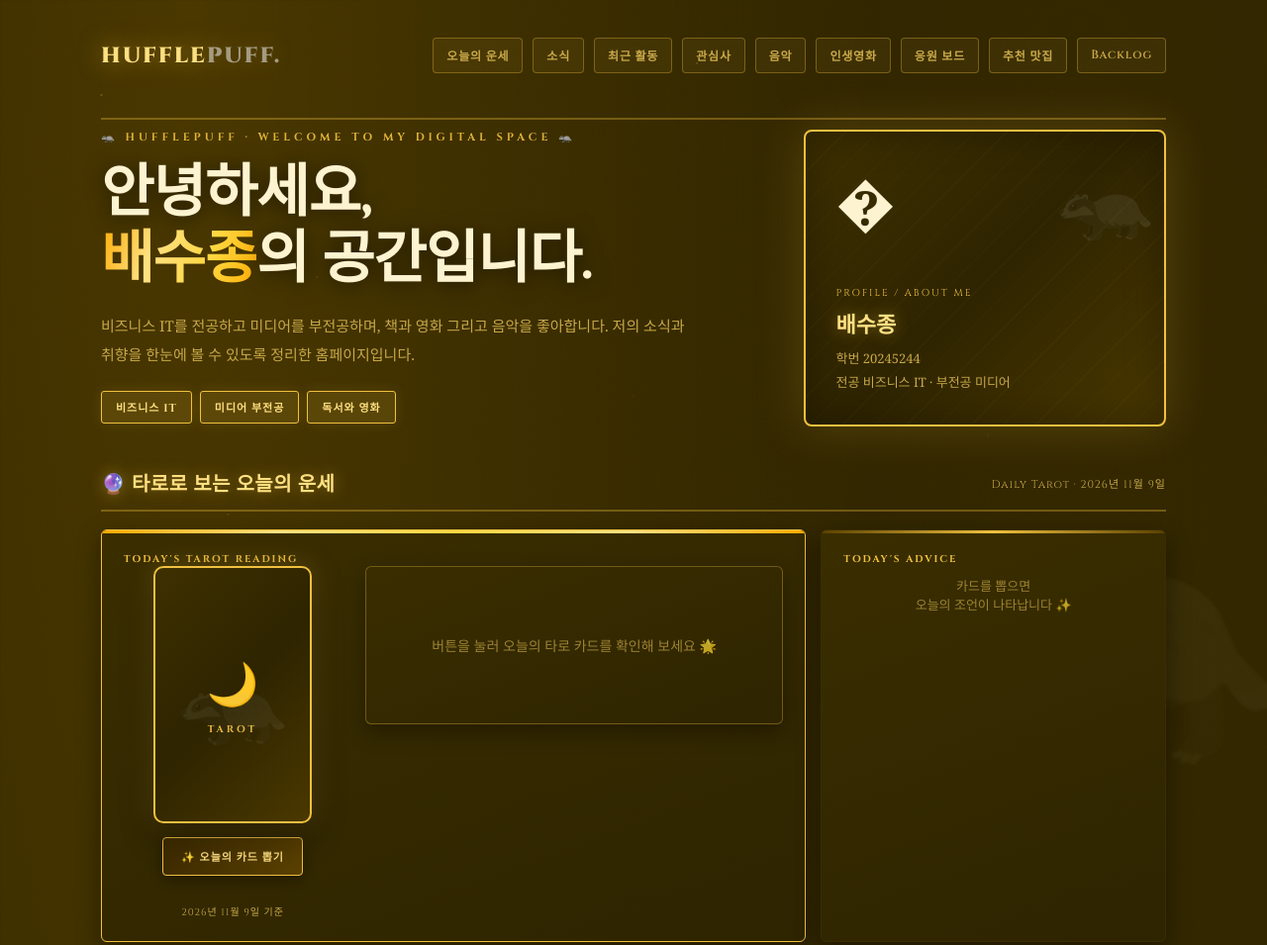
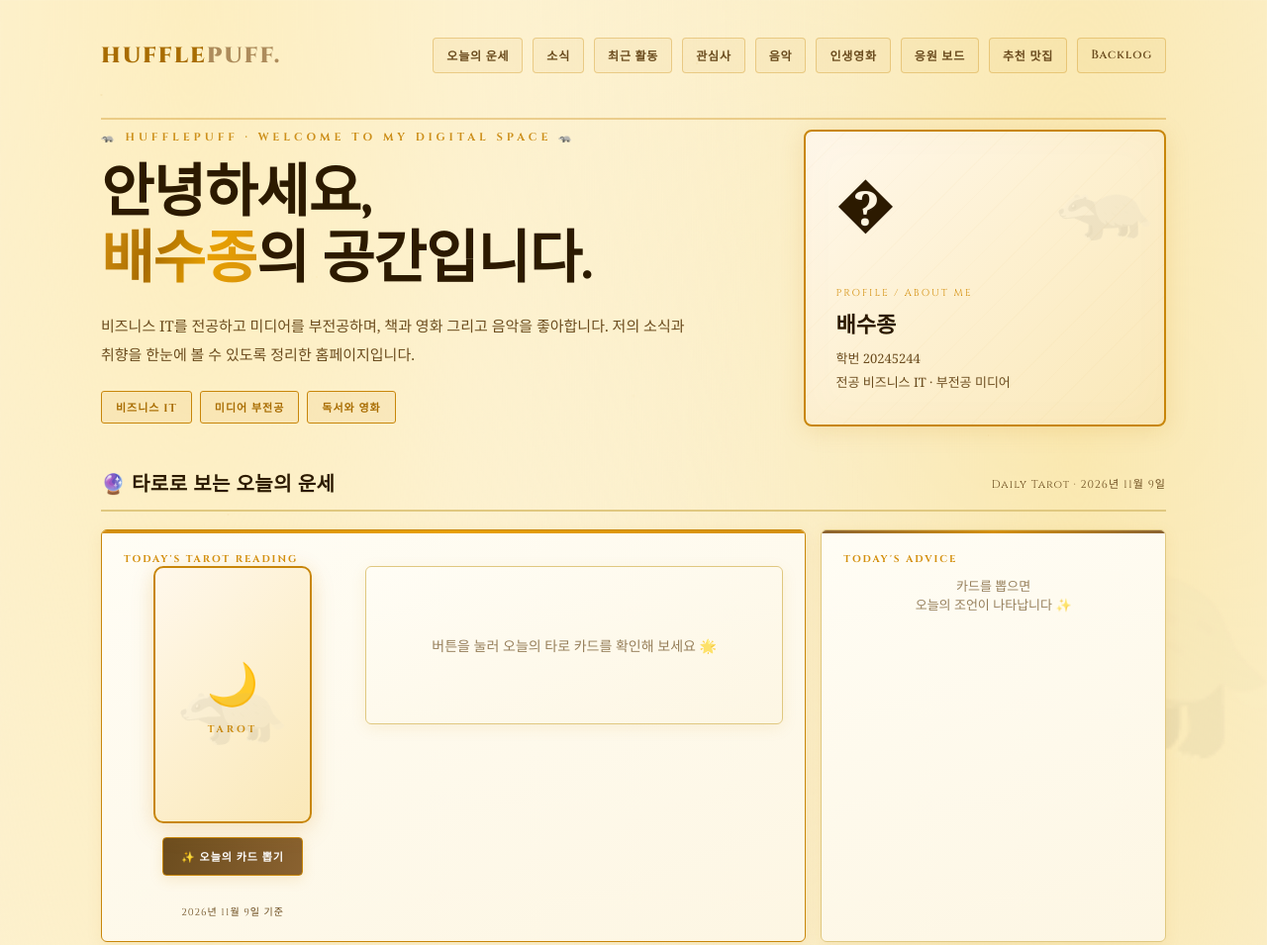
Before and after one commit to sujong45/sujong45.github.io, a website: page index.html in a window 1280 px wide. Shown: the top 955 px of the page at 99% size. Drawn offline with Linux system fonts and the light colour scheme; no server answers.

Commit message:
style: 후플푸프 라이트 테마로 전환 (가독성 개선)

```diff
--- a/index.html
+++ b/index.html
@@ -3,64 +3,64 @@
 <head>
 <meta charset="UTF-8">
 <meta name="viewport" content="width=device-width,initial-scale=1">
-<meta name="theme-color" content="#2e2400">
+<meta name="theme-color" content="#f0c040">
 <title>배수종 | Personal Homepage</title>
 <link rel="preconnect" href="https://fonts.googleapis.com">
 <link rel="preconnect" href="https://fonts.gstatic.com" crossorigin>
 <link href="https://fonts.googleapis.com/css2?family=Cinzel:wght@400;600;700;900&family=Noto+Serif+KR:wght@400;500;700&display=swap" rel="stylesheet">
 <style>
 /* ══════════════════════════════════════
-   후플푸프 테마 — 기본 설정
-   Colors: Yellow #f0c040 / Black #1a1400 / Earth tones
+   후플푸프 테마 — 라이트 에디션
+   Colors: Amber gold + Warm parchment (가독성 개선)
 ══════════════════════════════════════ */
 :root{
-  --bg:       #2e2400;
-  --bg2:      #382d00;
-  --surface:  #443600;
-  --yellow:   #f0c040;
-  --yellow2:  #ffe082;
-  --yellow3:  #ffd740;
-  --amber:    #ffab00;
-  --black:    #1a1400;
-  --earth:    #3d2b00;
-  --earth2:   #5a4000;
-  --parchment:#fdf3d0;
-  --parch2:   #f5e8b0;
-  --text:     #f5e8c0;
-  --text2:    #c8a84a;
-  --border:   #3a2e00;
-  --border2:  #f0c04055;
+  --bg:       #fdf6e3;
+  --bg2:      #f5ead0;
+  --surface:  #fff8ec;
+  --yellow:   #c8860a;
+  --yellow2:  #a86c00;
+  --yellow3:  #e8a000;
+  --amber:    #d4900f;
+  --black:    #2c1a00;
+  --earth:    #6b4c1e;
+  --earth2:   #8a6230;
+  --parchment:#fff8ec;
+  --parch2:   #fdf0d0;
+  --text:     #2c1a00;
+  --text2:    #6b4c1e;
+  --border:   #e0c880;
+  --border2:  #c8860a55;
   font-family:'Noto Serif KR',Georgia,serif;
   color:var(--text);
   background:var(--bg);
-  color-scheme:dark;
+  color-scheme:light;
 }
 *{box-sizing:border-box}
 html{scroll-behavior:smooth}
 body{
   margin:0;
   background:
-    radial-gradient(ellipse at 15% 0%,   #4a3800 0%,transparent 45%),
-    radial-gradient(ellipse at 85% 8%,   #342800 0%,transparent 40%),
-    radial-gradient(ellipse at 50% 100%, #3e3000 0%,transparent 50%),
-    linear-gradient(180deg,#2e2400 0%,#382c00 100%);
+    radial-gradient(ellipse at 15% 0%,   #fdeec0 0%,transparent 45%),
+    radial-gradient(ellipse at 85% 8%,   #fae8b0 0%,transparent 40%),
+    radial-gradient(ellipse at 50% 100%, #fdf0d0 0%,transparent 50%),
+    linear-gradient(180deg,#fdf6e3 0%,#f5ead0 100%);
   min-height:100vh;
 }
 
-/* 밀밭 · 반짝이 배경 */
+/* 양피지 질감 반짝이 */
 body::before{
   content:'';
   position:fixed;inset:0;
   background-image:
-    radial-gradient(1.5px 1.5px at  8% 12%, #f0c04066, transparent),
-    radial-gradient(1px   1px   at 25% 35%, #ffe08244, transparent),
-    radial-gradient(1.5px 1.5px at 55%  8%, #f0c04055, transparent),
-    radial-gradient(1px   1px   at 78% 55%, #ffd74033, transparent),
-    radial-gradient(1.5px 1.5px at 40% 78%, #f0c04044, transparent),
-    radial-gradient(1px   1px   at 68% 25%, #ffe08233, transparent),
-    radial-gradient(1.5px 1.5px at 18% 65%, #f0c04033, transparent),
-    radial-gradient(1px   1px   at 92% 80%, #ffd74022, transparent),
-    radial-gradient(2px   2px   at 50% 50%, #f0c04011, transparent);
+    radial-gradient(1.5px 1.5px at  8% 12%, #c8860a22, transparent),
+    radial-gradient(1px   1px   at 25% 35%, #e8a00018, transparent),
+    radial-gradient(1.5px 1.5px at 55%  8%, #c8860a1a, transparent),
+    radial-gradient(1px   1px   at 78% 55%, #d4900f14, transparent),
+    radial-gradient(1.5px 1.5px at 40% 78%, #c8860a18, transparent),
+    radial-gradient(1px   1px   at 68% 25%, #e8a00012, transparent),
+    radial-gradient(1.5px 1.5px at 18% 65%, #c8860a14, transparent),
+    radial-gradient(1px   1px   at 92% 80%, #d4900f0e, transparent),
+    radial-gradient(2px   2px   at 50% 50%, #c8860a08, transparent);
   pointer-events:none;z-index:0;
 }
 
@@ -70,10 +70,10 @@ body::after{
   position:fixed;
   right:-2%;bottom:-2%;
   font-size:340px;
-  opacity:.04;
+  opacity:.06;
   pointer-events:none;
   z-index:0;
-  filter:sepia(1) hue-rotate(15deg);
+  filter:sepia(.5);
 }
 
 .wrap{position:relative;z-index:1;max-width:1120px;margin:auto;padding:28px 22px 80px}
@@ -91,25 +91,25 @@ header{
   font-family:'Cinzel',serif;
   font-weight:900;font-size:22px;letter-spacing:2px;
   color:var(--yellow2);
-  text-shadow:0 0 24px #f0c04099;
+  text-shadow:none;
 }
-.logo span{color:#fff;opacity:.5}
+.logo span{color:var(--earth2);opacity:.7}
 nav{display:flex;gap:10px;flex-wrap:wrap;font-size:12px;font-weight:600;font-family:'Cinzel',serif;letter-spacing:.8px}
 nav a{
-  background:#f0c04010;
+  background:#c8860a0d;
   padding:8px 13px;
   border:1px solid var(--border2);
   border-radius:4px;
-  color:var(--text2);
+  color:var(--earth);
   transition:all .2s;
 }
 nav a:hover,nav a:focus-visible{
-  color:var(--black);
-  background:var(--yellow);
-  border-color:var(--yellow2);
+  color:#fff;
+  background:var(--amber);
+  border-color:var(--yellow);
   text-shadow:none;
   transform:translateY(-1px);
-  box-shadow:0 4px 14px #f0c04055;
+  box-shadow:0 4px 14px #c8860a33;
 }
 
 /* ── 히어로 ── */
@@ -122,8 +122,8 @@ nav a:hover,nav a:focus-visible{
   font-family:'Cinzel',serif;
   font-size:clamp(30px,5vw,58px);
   letter-spacing:-1px;line-height:1.15;margin:18px 0;
-  color:var(--parchment);
-  text-shadow:0 2px 20px #00000088;
+  color:var(--black);
+  text-shadow:none;
 }
 .hero h1 em{
   font-style:normal;
@@ -137,38 +137,37 @@ nav a:hover,nav a:focus-visible{
 .pills{display:flex;flex-wrap:wrap;gap:8px;margin-top:23px}
 .pill{
   border:1px solid var(--yellow);
-  background:#f0c04022;
+  background:#c8860a14;
   color:var(--yellow2);
   font-weight:700;font-size:11px;
   font-family:'Cinzel',serif;letter-spacing:1px;
   padding:7px 14px;border-radius:3px;
-  box-shadow:0 0 14px #f0c04022;
 }
 
 /* 프로필 카드 */
 .profile{
-  background:linear-gradient(135deg,#3e3000 0%,#2e2400 50%,#4a3800 100%);
+  background:linear-gradient(135deg,#fff8ec 0%,#fdf0d0 50%,#fae8b8 100%);
   border:2px solid var(--yellow);
   border-radius:8px;padding:30px;
   display:flex;flex-direction:column;justify-content:space-between;
-  min-height:300px;color:var(--parchment);
-  box-shadow:0 0 50px #f0c04033,inset 0 0 40px #00000055;
+  min-height:300px;color:var(--black);
+  box-shadow:0 4px 24px #c8860a28,inset 0 0 40px #c8860a08;
   position:relative;overflow:hidden;
 }
 .profile::before{
   content:'🦡';position:absolute;right:10px;top:10px;
-  font-size:80px;opacity:.10;pointer-events:none;
+  font-size:80px;opacity:.08;pointer-events:none;
 }
 .profile::after{
   content:'';position:absolute;inset:0;
   background:repeating-linear-gradient(
     -45deg,transparent,transparent 22px,
-    #f0c04008 22px,#f0c04008 23px
+    #c8860a06 22px,#c8860a06 23px
   );pointer-events:none;
 }
 .avatar{font-size:60px;position:relative;z-index:1}
-.profile small{color:var(--yellow);font-size:10px;font-family:'Cinzel',serif;letter-spacing:2px;position:relative;z-index:1}
-.profile h2{margin:6px 0;font-size:22px;font-family:'Cinzel',serif;color:var(--yellow2);position:relative;z-index:1;text-shadow:0 0 16px #f0c04066}
+.profile small{color:var(--amber);font-size:10px;font-family:'Cinzel',serif;letter-spacing:2px;position:relative;z-index:1}
+.profile h2{margin:6px 0;font-size:22px;font-family:'Cinzel',serif;color:var(--black);position:relative;z-index:1}
 .profile p{margin:0;font-size:13px;color:var(--text2);position:relative;z-index:1}
 
 /* ── 섹션 공통 ── */
@@ -176,41 +175,40 @@ section{margin-top:42px;scroll-margin-top:20px}
 .section-head{
   display:flex;align-items:center;justify-content:space-between;
   gap:12px;margin-bottom:18px;
-  border-bottom:2px solid var(--border2);
+  border-bottom:2px solid var(--border);
   padding-bottom:12px;
 }
 .section-head h2{
   font-family:'Cinzel',serif;
   font-size:20px;letter-spacing:.5px;margin:0;
-  color:var(--yellow2);
-  text-shadow:0 0 16px #f0c04066;
+  color:var(--black);
 }
 .section-head small{color:var(--text2);font-size:11px;letter-spacing:1px;font-family:'Cinzel',serif}
 
 /* ── 카드 ── */
 .grid{display:grid;grid-template-columns:repeat(3,minmax(0,1fr));gap:15px}
 .card{
-  background:linear-gradient(160deg,#3a2e00 0%,#2e2400 100%);
+  background:linear-gradient(160deg,#fffdf5 0%,#fdf6e3 100%);
   border:1px solid var(--border);
-  box-shadow:0 8px 24px #00000066;
+  box-shadow:0 4px 16px #c8860a18;
   transition:transform .2s,box-shadow .2s,border-color .2s;
   border-radius:6px;padding:22px;min-height:150px;
   position:relative;overflow:hidden;
 }
 .card::before{
   content:'';position:absolute;top:0;left:0;right:0;height:3px;
-  background:linear-gradient(90deg,var(--amber),var(--yellow2),var(--yellow3),var(--yellow2),var(--amber));
+  background:linear-gradient(90deg,var(--amber),var(--yellow3),var(--amber));
 }
 .card:hover{
   transform:translateY(-3px);
-  box-shadow:0 14px 32px #00000077,0 0 24px #f0c04033;
+  box-shadow:0 10px 28px #c8860a28,0 0 16px #e8a00022;
   border-color:var(--yellow);
 }
 .card .meta{
-  color:var(--yellow);font-size:10px;font-weight:700;
+  color:var(--amber);font-size:10px;font-weight:700;
   font-family:'Cinzel',serif;letter-spacing:2px;
 }
-.card h3{color:var(--parchment);font-size:17px;margin:12px 0 8px;font-family:'Cinzel',serif}
+.card h3{color:var(--black);font-size:17px;margin:12px 0 8px;font-family:'Cinzel',serif}
 .card p{color:var(--text2);font-size:14px;line-height:1.75;margin:0}
 .wide{grid-column:span 2}
 .interest{font-size:29px}
@@ -221,12 +219,12 @@ section{margin-top:42px;scroll-margin-top:20px}
   width:110px;height:150px;object-fit:cover;
   border-radius:6px;
   border:2px solid var(--yellow);
-  box-shadow:0 8px 20px #00000077,0 0 20px #f0c04033;
+  box-shadow:0 6px 18px #c8860a2e;
 }
 .bookmark-photo{grid-template-columns:220px 1fr;align-items:center}
 .bookmark-photo img{width:220px;height:auto;aspect-ratio:3/4;object-fit:contain;border-radius:6px;border:2px solid var(--yellow)}
 .music-tile{display:grid;grid-template-columns:112px 1fr;gap:16px;align-items:center;margin-top:15px}
-.music-thumb{display:block;border-radius:6px;overflow:hidden;border:2px solid var(--yellow);box-shadow:0 8px 20px #00000066}
+.music-thumb{display:block;border-radius:6px;overflow:hidden;border:2px solid var(--yellow);box-shadow:0 6px 18px #c8860a2e}
 .music-thumb img{width:100%;height:100%;display:block;object-fit:cover}
 .song-title{display:flex;align-items:center;gap:10px;flex-wrap:wrap}
 
@@ -234,14 +232,14 @@ section{margin-top:42px;scroll-margin-top:20px}
 .btn-link,.place-link{
   display:inline-flex;align-items:center;gap:7px;
   margin-top:16px;padding:9px 14px;border-radius:4px;
-  background:#f0c04022;
+  background:#c8860a15;
   color:var(--yellow2);
   border:1px solid var(--yellow);
   font-size:12px;font-weight:700;font-family:'Cinzel',serif;letter-spacing:.8px;
 }
 .btn-link:hover,.btn-link:focus-visible,.place-link:hover,.place-link:focus-visible{
-  background:var(--yellow);color:var(--black);
-  outline:none;box-shadow:0 0 16px #f0c04066;
+  background:var(--yellow);color:#fff;
+  outline:none;box-shadow:0 0 12px #c8860a33;
 }
 
 /* ── 체크리스트 ── */
@@ -251,13 +249,13 @@ section{margin-top:42px;scroll-margin-top:20px}
   color:var(--text2);font-size:14px;
 }
 .todo:last-child{border:0}
-.todo input{accent-color:var(--yellow);margin-top:3px}
+.todo input{accent-color:var(--amber);margin-top:3px}
 .note{font-size:12px;color:var(--text2);margin-top:12px;opacity:.7}
 
 /* ── 푸터 ── */
 footer{
   margin-top:60px;padding-top:22px;
-  border-top:2px solid var(--border2);
+  border-top:2px solid var(--border);
   color:var(--text2);font-size:11px;
   display:flex;justify-content:space-between;gap:12px;flex-wrap:wrap;
   font-family:'Cinzel',serif;letter-spacing:.5px;
@@ -265,41 +263,41 @@ footer{
 
 /* ── 섹션별 카드 테마 ── */
 #news .card:first-child{
-  background:linear-gradient(160deg,#402e00 0%,#342400 100%);
+  background:linear-gradient(160deg,#fffbf0 0%,#fdf6e3 100%);
 }
 #news .card:first-child::before{
-  background:linear-gradient(90deg,var(--amber),var(--yellow2),var(--amber));
+  background:linear-gradient(90deg,var(--amber),var(--yellow3),var(--amber));
 }
 #activity .card:first-child{
-  background:linear-gradient(160deg,#303400 0%,#282c00 100%);
-  border-color:#5a6000aa;
+  background:linear-gradient(160deg,#f5faf0 0%,#edf5e8 100%);
+  border-color:#90b870aa;
 }
 #activity .card:first-child::before{
-  background:linear-gradient(90deg,#8a9400,#c8d400,#8a9400);
+  background:linear-gradient(90deg,#6a9440,#90b860,#6a9440);
 }
-#interests .card{border-color:#f0c04033}
+#interests .card{border-color:#d4a84888}
 #music .card:first-child{
-  background:linear-gradient(160deg,#3c2c00 0%,#302000 100%);
+  background:linear-gradient(160deg,#fffaf0 0%,#fdf5e0 100%);
 }
 #music .card:first-child::before{background:linear-gradient(90deg,var(--amber),var(--yellow3),var(--amber))}
 
 /* ── 기숙사 배정 카드 ── */
 #house-quiz-card{
-  background:linear-gradient(160deg,#ecb93922 0%,#f0c75e11 100%)!important;
+  background:linear-gradient(160deg,#fff8e822 0%,#fdf0d011 100%)!important;
   border-color:var(--yellow)!important;
 }
 #house-quiz-card::before{
-  background:linear-gradient(90deg,#ecb939,#f0c75e,#372e29,#f0c75e,#ecb939)!important;
+  background:linear-gradient(90deg,var(--amber),var(--yellow3),var(--amber))!important;
 }
 .quiz-opt{
-  background:#f0c04010;
-  border:1px solid var(--border2);
-  color:var(--parchment);font-size:13px;font-weight:600;
+  background:#c8860a10;
+  border:1px solid var(--border);
+  color:var(--black);font-size:13px;font-weight:600;
   font-family:'Noto Serif KR',serif;
   border-radius:4px;padding:9px 13px;cursor:pointer;text-align:left;
   transition:all .15s;
 }
-.quiz-opt:hover{background:var(--yellow);border-color:var(--yellow2);color:var(--black);font-weight:700}
+.quiz-opt:hover{background:var(--amber);border-color:var(--yellow);color:#fff;font-weight:700}
 .house-result{border-radius:6px;padding:16px;text-align:center;margin-top:4px}
 .house-gryffindor{background:linear-gradient(135deg,#7b0000 0%,#ae0001 60%,#eeba30 100%);color:#fff}
 .house-slytherin{background:linear-gradient(135deg,#1a472a 0%,#2a623d 60%,#aaaaaa 100%);color:#fff}
@@ -327,56 +325,56 @@ footer{
 .tarot-card.flipped .tarot-card-inner{transform:rotateY(180deg)}
 .tarot-face,.tarot-back{position:absolute;inset:0;border-radius:10px;backface-visibility:hidden;display:flex;align-items:center;justify-content:center;flex-direction:column;gap:8px}
 .tarot-back{
-  background:linear-gradient(135deg,#3e3000 0%,#2e2400 50%,#4a3800 100%);
+  background:linear-gradient(135deg,#fff8ec 0%,#fdf0d0 50%,#fae8b8 100%);
   border:2px solid var(--yellow);
-  box-shadow:0 12px 32px #00000077,0 0 28px #f0c04044;
-  color:var(--yellow2);font-size:42px;
+  box-shadow:0 8px 24px #c8860a28,0 0 20px #e8a00018;
+  color:var(--amber);font-size:42px;
 }
 .tarot-back::after{content:'🦡';position:absolute;font-size:90px;opacity:.08}
-.tarot-back-label{font-size:10px;font-weight:700;letter-spacing:3px;color:var(--yellow);font-family:'Cinzel',serif;margin-top:4px}
+.tarot-back-label{font-size:10px;font-weight:700;letter-spacing:3px;color:var(--amber);font-family:'Cinzel',serif;margin-top:4px}
 .tarot-face{
-  background:linear-gradient(160deg,var(--parchment) 0%,var(--parch2) 100%);
+  background:linear-gradient(160deg,#fffdf8 0%,#fdf6e8 100%);
   border:2px solid var(--yellow);
-  box-shadow:0 12px 32px #00000077,0 0 20px #f0c04033;
+  box-shadow:0 8px 24px #c8860a28,0 0 16px #e8a00018;
   transform:rotateY(180deg);padding:16px;text-align:center;
 }
 .tarot-face .card-emoji{font-size:52px;line-height:1}
-.tarot-face .card-name{font-size:12px;font-weight:700;color:#3a2000;margin-top:8px;font-family:'Cinzel',serif;letter-spacing:.5px}
-.tarot-face .card-num{font-size:11px;color:#7a5020}
+.tarot-face .card-name{font-size:12px;font-weight:700;color:var(--black);margin-top:8px;font-family:'Cinzel',serif;letter-spacing:.5px}
+.tarot-face .card-num{font-size:11px;color:var(--text2)}
 .tarot-btn{
   background:linear-gradient(110deg,var(--earth),var(--earth2));
-  color:var(--yellow2);border:1px solid var(--yellow);border-radius:4px;
+  color:#fff;border:1px solid var(--yellow);border-radius:4px;
   padding:10px 18px;font-size:11px;font-weight:700;cursor:pointer;
   font-family:'Cinzel',serif;letter-spacing:1px;
-  box-shadow:0 4px 14px #00000055;
+  box-shadow:0 4px 14px #c8860a22;
   transition:all .2s;white-space:nowrap;
 }
 .tarot-btn:hover{
-  background:var(--yellow);color:var(--black);
-  box-shadow:0 4px 22px #f0c04066;
+  background:var(--amber);color:#fff;
+  box-shadow:0 4px 22px #c8860a44;
 }
 .tarot-btn:disabled{opacity:.4;cursor:default}
 .tarot-result{
-  background:linear-gradient(160deg,#3a2e00 0%,#2e2400 100%);
-  border:1px solid var(--border2);border-radius:6px;
-  padding:22px 24px;box-shadow:0 8px 22px #00000055;
+  background:linear-gradient(160deg,#fffdf5 0%,#fdf6e3 100%);
+  border:1px solid var(--border);border-radius:6px;
+  padding:22px 24px;box-shadow:0 4px 16px #c8860a18;
   min-height:160px;display:flex;flex-direction:column;justify-content:center;
 }
-.tarot-result .result-label{font-size:10px;font-weight:700;letter-spacing:2px;color:var(--yellow);font-family:'Cinzel',serif;margin-bottom:10px}
-.tarot-result .result-title{font-size:18px;font-weight:700;color:var(--parchment);margin:0 0 8px;font-family:'Cinzel',serif}
+.tarot-result .result-label{font-size:10px;font-weight:700;letter-spacing:2px;color:var(--amber);font-family:'Cinzel',serif;margin-bottom:10px}
+.tarot-result .result-title{font-size:18px;font-weight:700;color:var(--black);margin:0 0 8px;font-family:'Cinzel',serif}
 .tarot-result .result-keyword{display:flex;gap:7px;flex-wrap:wrap;margin-bottom:12px}
-.tarot-result .result-keyword span{background:#f0c04022;color:var(--yellow2);font-size:11px;font-weight:700;padding:4px 10px;border-radius:3px;border:1px solid var(--border2)}
+.tarot-result .result-keyword span{background:#c8860a15;color:var(--amber);font-size:11px;font-weight:700;padding:4px 10px;border-radius:3px;border:1px solid var(--border)}
 .tarot-result .result-desc{font-size:13px;line-height:1.85;color:var(--text2);margin:0}
-.tarot-result .result-advice{margin-top:12px;font-size:12px;color:var(--yellow);font-style:italic;border-left:2px solid var(--yellow);padding-left:10px}
+.tarot-result .result-advice{margin-top:12px;font-size:12px;color:var(--amber);font-style:italic;border-left:2px solid var(--amber);padding-left:10px}
 .tarot-date{font-size:10px;color:var(--text2);margin-top:14px;text-align:center;font-family:'Cinzel',serif;letter-spacing:1px}
 .tarot-pending{color:var(--text2);font-size:14px;text-align:center;padding:20px 0;opacity:.7}
 #tarot-section-card{border-color:var(--yellow)!important}
-#tarot-section-card::before{background:linear-gradient(90deg,var(--amber),var(--yellow2),var(--yellow3),var(--yellow2),var(--amber))!important}
-#tarot-advice-card::before{background:linear-gradient(90deg,var(--earth2),var(--yellow),var(--earth2))!important}
+#tarot-section-card::before{background:linear-gradient(90deg,var(--amber),var(--yellow3),var(--amber))!important}
+#tarot-advice-card::before{background:linear-gradient(90deg,var(--earth2),var(--amber),var(--earth2))!important}
 .advice-item{display:flex;gap:10px;align-items:flex-start;padding:10px 0;border-bottom:1px solid var(--border)}
 .advice-item:last-child{border-bottom:none;padding-bottom:0}
 .advice-icon{font-size:22px;line-height:1;flex-shrink:0;margin-top:2px}
-.advice-item h4{font-size:11px;font-weight:700;color:var(--yellow);margin:0 0 3px;font-family:'Cinzel',serif;letter-spacing:.5px}
+.advice-item h4{font-size:11px;font-weight:700;color:var(--amber);margin:0 0 3px;font-family:'Cinzel',serif;letter-spacing:.5px}
 .advice-item h4 .advice-sub{display:block;font-size:11px;font-weight:600;color:var(--text2);margin-top:1px;font-family:'Noto Serif KR',serif;letter-spacing:0}
 .advice-item p{font-size:13px;color:var(--text2);margin:0;line-height:1.6}
 
@@ -1111,18 +1109,18 @@ footer{
   gap: 14px;
 }
 .hp-card {
-  background: linear-gradient(160deg, #3a2e00 0%, #2e2400 100%);
+  background: linear-gradient(160deg, #fffdf5 0%, #fdf6e3 100%);
   border: 1px solid var(--border);
   border-radius: 6px;
   overflow: hidden;
-  box-shadow: 0 8px 24px #00000066;
+  box-shadow: 0 4px 16px #c8860a18;
   transition: transform .2s, box-shadow .2s, border-color .2s;
   display: flex;
   flex-direction: column;
 }
 .hp-card:hover {
   transform: translateY(-3px);
-  box-shadow: 0 14px 32px #00000077, 0 0 24px #f0c04033;
+  box-shadow: 0 10px 28px #c8860a28, 0 0 16px #e8a00022;
   border-color: var(--yellow);
 }
 .hp-card::before {
@@ -1152,7 +1150,7 @@ footer{
   letter-spacing: 2px;
 }
 .hp-title {
-  color: var(--parchment);
+  color: var(--black);
   font-size: 13px;
   font-weight: 700;
   font-family: 'Cinzel', serif;
@@ -1170,7 +1168,7 @@ footer{
   margin-top: auto;
 }
 .hp-cheer-btn {
-  background: #f0c04018;
+  background: #c8860a14;
   border: 1px solid var(--yellow);
   color: var(--yellow2);
   font-size: 11px;
@@ -1185,9 +1183,9 @@ footer{
   flex-shrink: 0;
 }
 .hp-cheer-btn:hover:not(:disabled) {
-  background: var(--yellow);
-  color: var(--black);
-  box-shadow: 0 0 12px #f0c04055;
+  background: var(--amber);
+  color: #fff;
+  box-shadow: 0 0 12px #c8860a33;
 }
 .hp-cheer-btn:disabled {
   opacity: .5;
@@ -1265,7 +1263,7 @@ footer{
       card.className = 'hp-card';
       card.innerHTML =
         '<img class="hp-poster" src="' + m.poster + '" alt="해리포터 ' + m.ko + ' 포스터" loading="lazy" referrerpolicy="no-referrer" onerror="this.style.display=\'none\';this.nextElementSibling.style.display=\'flex\'">' +
-        '<div class="hp-poster-fallback" style="display:none;align-items:center;justify-content:center;aspect-ratio:2/3;background:linear-gradient(160deg,#3a2e00,#2e2400);font-size:40px;">🎬</div>' +
+        '<div class="hp-poster-fallback" style="display:none;align-items:center;justify-content:center;aspect-ratio:2/3;background:linear-gradient(160deg,#fdf0d0,#f5ead0);font-size:40px;">🎬</div>' +
         '<div class="hp-info">' +
           '<div class="hp-meta">HARRY POTTER · ' + m.year + '</div>' +
           '<h3 class="hp-title">' + m.ko + '</h3>' +
```
